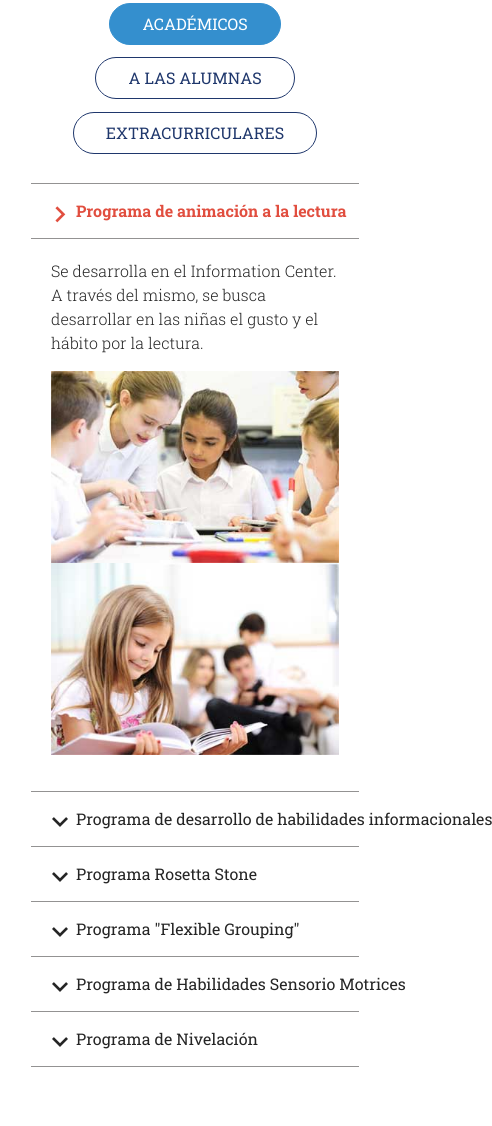
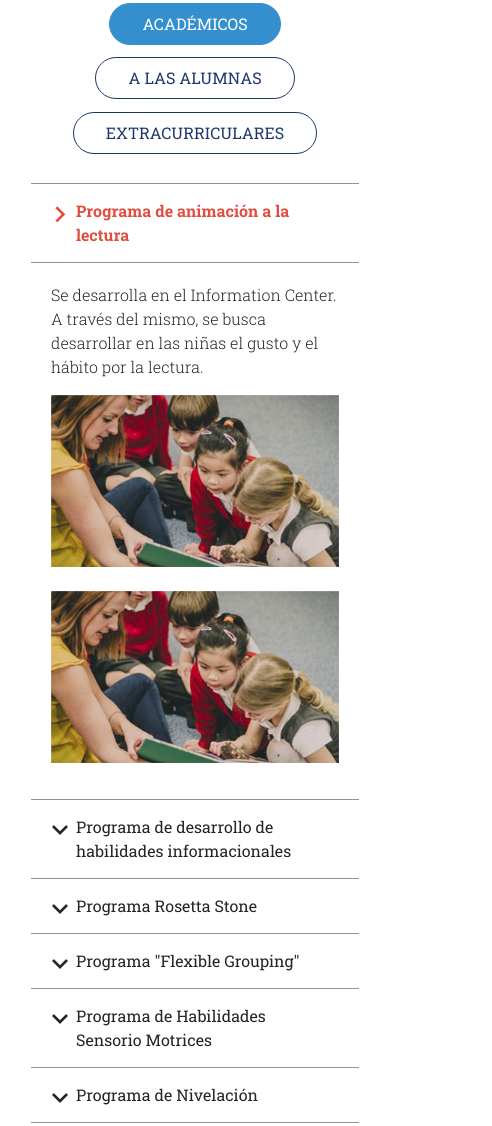
Before and after one commit to jolupeza/villamaria-front, a website: page app/servicios.html in a window 390 px wide. Shown: the part 1063-2189 px from the top of the page, 492 px wide, since content can reach past the window. Drawn offline with Linux system fonts and the light colour scheme; files whose address does not match are found by name.

Commit message:
Responsive page services

```diff
--- a/app/js/script.js
+++ b/app/js/script.js
@@ -32,13 +32,13 @@
         var $this = $(this),
             animation = $this.data('animation'),
             parent = $this.parent();
-         parent.addClass('animated ' + animation);
+          parent.addClass('animated ' + animation);
       },
       function () {
         var $this = $(this),
             animation = $this.data('animation'),
             parent = $this.parent();
-         parent.removeClass('animated ' + animation);
+          parent.removeClass('animated ' + animation);
       }
     );
     */
--- a/app/scss/_card.scss
+++ b/app/scss/_card.scss
@@ -27,6 +27,7 @@
       position: relative;
       text-align: left;
       width: 100%;
+      white-space: initial;
       z-index: 9;
       @media screen and (max-width: 991px) {
         font-size: 1rem;
--- a/app/servicios.html
+++ b/app/servicios.html
@@ -150,9 +150,9 @@
                 <div id="collapse-programa-de-animacion-a-la-lectura" class="collapse show" aria-labelledby="headingProgramaDeAnimacionALaLectura" data-parent="#accordionAcademicos">
                   <div class="card-body">
                     <p>Se desarrolla en el Information Center. A través del mismo, se busca desarrollar en las niñas el gusto y el hábito por la lectura.</p>
-                    <p class="text-center">
-                      <img class="img-fluid" src="images/servicios-image-01.jpg" alt="" />
-                      <img class="img-fluid" src="images/servicios-image-02.jpg" alt="" />
+                    <p class="d-flex Accordion__figure">
+                      <img src="images/areas-curriculares.jpg" alt="Áreas curriculares" class="img-fluid">
+                      <img src="images/areas-curriculares.jpg" alt="Áreas curriculares" class="img-fluid">
                     </p>
                   </div>
                 </div>
@@ -168,9 +168,9 @@
                 <div id="collapseProgramaDeDesarrolloDeHabilidadesInformacioneles" class="collapse" aria-labelledby="headingProgramaDeDesarrolloDeHabilidadesInformacioneles" data-parent="#accordionAcademicos">
                   <div class="card-body">
                     <p>Se desarrolla en el Information Center. A través del mismo, se busca desarrollar en las niñas el gusto y el hábito por la lectura.</p>
-                    <p class="text-center">
-                      <img class="img-fluid" src="images/servicios-image-01.jpg" alt="" />
-                      <img class="img-fluid" src="images/servicios-image-02.jpg" alt="" />
+                    <p class="d-flex Accordion__figure">
+                      <img src="images/areas-curriculares.jpg" alt="Áreas curriculares" class="img-fluid">
+                      <img src="images/areas-curriculares.jpg" alt="Áreas curriculares" class="img-fluid">
                     </p>
                   </div>
                 </div>
@@ -186,9 +186,9 @@
                 <div id="collapseProgramaRosettaStone" class="collapse" aria-labelledby="headingProgramaRosettaStone" data-parent="#accordionAcademicos">
                   <div class="card-body">
                     <p>Se desarrolla en el Information Center. A través del mismo, se busca desarrollar en las niñas el gusto y el hábito por la lectura.</p>
-                    <p class="text-center">
-                      <img class="img-fluid" src="images/servicios-image-01.jpg" alt="" />
-                      <img class="img-fluid" src="images/servicios-image-02.jpg" alt="" />
+                    <p class="d-flex Accordion__figure">
+                      <img src="images/areas-curriculares.jpg" alt="Áreas curriculares" class="img-fluid">
+                      <img src="images/areas-curriculares.jpg" alt="Áreas curriculares" class="img-fluid">
                     </p>
                   </div>
                 </div>
@@ -204,9 +204,9 @@
                 <div id="collapseProgramaFlexibleGrouping" class="collapse" aria-labelledby="headingProgramaFlexibleGrouping" data-parent="#accordionAcademicos">
                   <div class="card-body">
                     <p>Se desarrolla en el Information Center. A través del mismo, se busca desarrollar en las niñas el gusto y el hábito por la lectura.</p>
-                    <p class="text-center">
-                      <img class="img-fluid" src="images/servicios-image-01.jpg" alt="" />
-                      <img class="img-fluid" src="images/servicios-image-02.jpg" alt="" />
+                    <p class="d-flex Accordion__figure">
+                      <img src="images/areas-curriculares.jpg" alt="Áreas curriculares" class="img-fluid">
+                      <img src="images/areas-curriculares.jpg" alt="Áreas curriculares" class="img-fluid">
                     </p>
                   </div>
                 </div>
@@ -222,9 +222,9 @@
                 <div id="collapseProgramaDeHabilidadesSensorioMotrices" class="collapse" aria-labelledby="headingProgramaDeHabilidadesSensorioMotrices" data-parent="#accordionAcademicos">
                   <div class="card-body">
                     <p>Se desarrolla en el Information Center. A través del mismo, se busca desarrollar en las niñas el gusto y el hábito por la lectura.</p>
-                    <p class="text-center">
-                      <img class="img-fluid" src="images/servicios-image-01.jpg" alt="" />
-                      <img class="img-fluid" src="images/servicios-image-02.jpg" alt="" />
+                    <p class="d-flex Accordion__figure">
+                      <img src="images/areas-curriculares.jpg" alt="Áreas curriculares" class="img-fluid">
+                      <img src="images/areas-curriculares.jpg" alt="Áreas curriculares" class="img-fluid">
                     </p>
                   </div>
                 </div>
@@ -240,9 +240,9 @@
                 <div id="collapseProgramaDeNivelacion" class="collapse" aria-labelledby="headingProgramaDeNivelacion" data-parent="#accordionAcademicos">
                   <div class="card-body">
                     <p>Se desarrolla en el Information Center. A través del mismo, se busca desarrollar en las niñas el gusto y el hábito por la lectura.</p>
-                    <p class="text-center">
-                      <img class="img-fluid" src="images/servicios-image-01.jpg" alt="" />
-                      <img class="img-fluid" src="images/servicios-image-02.jpg" alt="" />
+                    <p class="d-flex Accordion__figure">
+                      <img src="images/areas-curriculares.jpg" alt="Áreas curriculares" class="img-fluid">
+                      <img src="images/areas-curriculares.jpg" alt="Áreas curriculares" class="img-fluid">
                     </p>
                   </div>
                 </div>
@@ -263,9 +263,9 @@
                 <div id="collapse-programa-de-animacion-a-la-lectura2" class="collapse show" aria-labelledby="headingProgramaDeAnimacionALaLectura2" data-parent="#accordionALasAlumnas">
                   <div class="card-body">
                     <p>Se desarrolla en el Information Center. A través del mismo, se busca desarrollar en las niñas el gusto y el hábito por la lectura.</p>
-                    <p class="text-center">
-                      <img class="img-fluid" src="images/servicios-image-01.jpg" alt="" />
-                      <img class="img-fluid" src="images/servicios-image-02.jpg" alt="" />
+                    <p class="d-flex Accordion__figure">
+                      <img src="images/areas-curriculares.jpg" alt="Áreas curriculares" class="img-fluid">
+                      <img src="images/areas-curriculares.jpg" alt="Áreas curriculares" class="img-fluid">
                     </p>
                   </div>
                 </div>
@@ -281,9 +281,9 @@
                 <div id="collapseProgramaDeDesarrolloDeHabilidadesInformacioneles2" class="collapse" aria-labelledby="headingProgramaDeDesarrolloDeHabilidadesInformacioneles2" data-parent="#accordionALasAlumnas">
                   <div class="card-body">
                     <p>Se desarrolla en el Information Center. A través del mismo, se busca desarrollar en las niñas el gusto y el hábito por la lectura.</p>
-                    <p class="text-center">
-                      <img class="img-fluid" src="images/servicios-image-01.jpg" alt="" />
-                      <img class="img-fluid" src="images/servicios-image-02.jpg" alt="" />
+                    <p class="d-flex Accordion__figure">
+                      <img src="images/areas-curriculares.jpg" alt="Áreas curriculares" class="img-fluid">
+                      <img src="images/areas-curriculares.jpg" alt="Áreas curriculares" class="img-fluid">
                     </p>
                   </div>
                 </div>
@@ -299,9 +299,9 @@
                 <div id="collapseProgramaRosettaStone2" class="collapse" aria-labelledby="headingProgramaRosettaStone2" data-parent="#accordionALasAlumnas">
                   <div class="card-body">
                     <p>Se desarrolla en el Information Center. A través del mismo, se busca desarrollar en las niñas el gusto y el hábito por la lectura.</p>
-                    <p class="text-center">
-                      <img class="img-fluid" src="images/servicios-image-01.jpg" alt="" />
-                      <img class="img-fluid" src="images/servicios-image-02.jpg" alt="" />
+                    <p class="d-flex Accordion__figure">
+                      <img src="images/areas-curriculares.jpg" alt="Áreas curriculares" class="img-fluid">
+                      <img src="images/areas-curriculares.jpg" alt="Áreas curriculares" class="img-fluid">
                     </p>
                   </div>
                 </div>
@@ -317,9 +317,9 @@
                 <div id="collapseProgramaFlexibleGrouping2" class="collapse" aria-labelledby="headingProgramaFlexibleGrouping2" data-parent="#accordionALasAlumnas">
                   <div class="card-body">
                     <p>Se desarrolla en el Information Center. A través del mismo, se busca desarrollar en las niñas el gusto y el hábito por la lectura.</p>
-                    <p class="text-center">
-                      <img class="img-fluid" src="images/servicios-image-01.jpg" alt="" />
-                      <img class="img-fluid" src="images/servicios-image-02.jpg" alt="" />
+                    <p class="d-flex Accordion__figure">
+                      <img src="images/areas-curriculares.jpg" alt="Áreas curriculares" class="img-fluid">
+                      <img src="images/areas-curriculares.jpg" alt="Áreas curriculares" class="img-fluid">
                     </p>
                   </div>
                 </div>
@@ -335,9 +335,9 @@
                 <div id="collapseProgramaDeHabilidadesSensorioMotrices2" class="collapse" aria-labelledby="headingProgramaDeHabilidadesSensorioMotrices2" data-parent="#accordionALasAlumnas">
                   <div class="card-body">
                     <p>Se desarrolla en el Information Center. A través del mismo, se busca desarrollar en las niñas el gusto y el hábito por la lectura.</p>
-                    <p class="text-center">
-                      <img class="img-fluid" src="images/servicios-image-01.jpg" alt="" />
-                      <img class="img-fluid" src="images/servicios-image-02.jpg" alt="" />
+                    <p class="d-flex Accordion__figure">
+                      <img src="images/areas-curriculares.jpg" alt="Áreas curriculares" class="img-fluid">
+                      <img src="images/areas-curriculares.jpg" alt="Áreas curriculares" class="img-fluid">
                     </p>
                   </div>
                 </div>
@@ -353,9 +353,9 @@
                 <div id="collapseProgramaDeNivelacion2" class="collapse" aria-labelledby="headingProgramaDeNivelacion2" data-parent="#accordionALasAlumnas">
                   <div class="card-body">
                     <p>Se desarrolla en el Information Center. A través del mismo, se busca desarrollar en las niñas el gusto y el hábito por la lectura.</p>
-                    <p class="text-center">
-                      <img class="img-fluid" src="images/servicios-image-01.jpg" alt="" />
-                      <img class="img-fluid" src="images/servicios-image-02.jpg" alt="" />
+                    <p class="d-flex Accordion__figure">
+                      <img src="images/areas-curriculares.jpg" alt="Áreas curriculares" class="img-fluid">
+                      <img src="images/areas-curriculares.jpg" alt="Áreas curriculares" class="img-fluid">
                     </p>
                   </div>
                 </div>
@@ -372,13 +372,12 @@
                     </button>
                   </h5>
                 </div>
-
                 <div id="collapse-programa-de-animacion-a-la-lectura3" class="collapse show" aria-labelledby="headingProgramaDeAnimacionALaLectura3" data-parent="#accordionExtracurriculares">
                   <div class="card-body">
                     <p>Se desarrolla en el Information Center. A través del mismo, se busca desarrollar en las niñas el gusto y el hábito por la lectura.</p>
-                    <p class="text-center">
-                      <img class="img-fluid" src="images/servicios-image-01.jpg" alt="" />
-                      <img class="img-fluid" src="images/servicios-image-02.jpg" alt="" />
+                    <p class="d-flex Accordion__figure">
+                      <img src="images/areas-curriculares.jpg" alt="Áreas curriculares" class="img-fluid">
+                      <img src="images/areas-curriculares.jpg" alt="Áreas curriculares" class="img-fluid">
                     </p>
                   </div>
                 </div>
@@ -394,9 +393,9 @@
                 <div id="collapseProgramaDeDesarrolloDeHabilidadesInformacioneles3" class="collapse" aria-labelledby="headingProgramaDeDesarrolloDeHabilidadesInformacioneles3" data-parent="#accordionExtracurriculares">
                   <div class="card-body">
                     <p>Se desarrolla en el Information Center. A través del mismo, se busca desarrollar en las niñas el gusto y el hábito por la lectura.</p>
-                    <p class="text-center">
-                      <img class="img-fluid" src="images/servicios-image-01.jpg" alt="" />
-                      <img class="img-fluid" src="images/servicios-image-02.jpg" alt="" />
+                    <p class="d-flex Accordion__figure">
+                      <img src="images/areas-curriculares.jpg" alt="Áreas curriculares" class="img-fluid">
+                      <img src="images/areas-curriculares.jpg" alt="Áreas curriculares" class="img-fluid">
                     </p>
                   </div>
                 </div>
@@ -412,9 +411,9 @@
                 <div id="collapseProgramaRosettaStone3" class="collapse" aria-labelledby="headingProgramaRosettaStone3" data-parent="#accordionExtracurriculares">
                   <div class="card-body">
                     <p>Se desarrolla en el Information Center. A través del mismo, se busca desarrollar en las niñas el gusto y el hábito por la lectura.</p>
-                    <p class="text-center">
-                      <img class="img-fluid" src="images/servicios-image-01.jpg" alt="" />
-                      <img class="img-fluid" src="images/servicios-image-02.jpg" alt="" />
+                    <p class="d-flex Accordion__figure">
+                      <img src="images/areas-curriculares.jpg" alt="Áreas curriculares" class="img-fluid">
+                      <img src="images/areas-curriculares.jpg" alt="Áreas curriculares" class="img-fluid">
                     </p>
                   </div>
                 </div>
@@ -430,9 +429,9 @@
                 <div id="collapseProgramaFlexibleGrouping3" class="collapse" aria-labelledby="headingProgramaFlexibleGrouping3" data-parent="#accordionExtracurriculares">
                   <div class="card-body">
                     <p>Se desarrolla en el Information Center. A través del mismo, se busca desarrollar en las niñas el gusto y el hábito por la lectura.</p>
-                    <p class="text-center">
-                      <img class="img-fluid" src="images/servicios-image-01.jpg" alt="" />
-                      <img class="img-fluid" src="images/servicios-image-02.jpg" alt="" />
+                    <p class="d-flex Accordion__figure">
+                      <img src="images/areas-curriculares.jpg" alt="Áreas curriculares" class="img-fluid">
+                      <img src="images/areas-curriculares.jpg" alt="Áreas curriculares" class="img-fluid">
                     </p>
                   </div>
                 </div>
@@ -448,9 +447,9 @@
                 <div id="collapseProgramaDeHabilidadesSensorioMotrices3" class="collapse" aria-labelledby="headingProgramaDeHabilidadesSensorioMotrices3" data-parent="#accordionExtracurriculares">
                   <div class="card-body">
                     <p>Se desarrolla en el Information Center. A través del mismo, se busca desarrollar en las niñas el gusto y el hábito por la lectura.</p>
-                    <p class="text-center">
-                      <img class="img-fluid" src="images/servicios-image-01.jpg" alt="" />
-                      <img class="img-fluid" src="images/servicios-image-02.jpg" alt="" />
+                    <p class="d-flex Accordion__figure">
+                      <img src="images/areas-curriculares.jpg" alt="Áreas curriculares" class="img-fluid">
+                      <img src="images/areas-curriculares.jpg" alt="Áreas curriculares" class="img-fluid">
                     </p>
                   </div>
                 </div>
@@ -466,9 +465,9 @@
                 <div id="collapseProgramaDeNivelacion3" class="collapse" aria-labelledby="headingProgramaDeNivelacion3" data-parent="#accordionExtracurriculares">
                   <div class="card-body">
                     <p>Se desarrolla en el Information Center. A través del mismo, se busca desarrollar en las niñas el gusto y el hábito por la lectura.</p>
-                    <p class="text-center">
-                      <img class="img-fluid" src="images/servicios-image-01.jpg" alt="" />
-                      <img class="img-fluid" src="images/servicios-image-02.jpg" alt="" />
+                    <p class="d-flex Accordion__figure">
+                      <img src="images/areas-curriculares.jpg" alt="Áreas curriculares" class="img-fluid">
+                      <img src="images/areas-curriculares.jpg" alt="Áreas curriculares" class="img-fluid">
                     </p>
                   </div>
                 </div>
```
Also changed, not shown: app/css/style.css, 1 other file.
